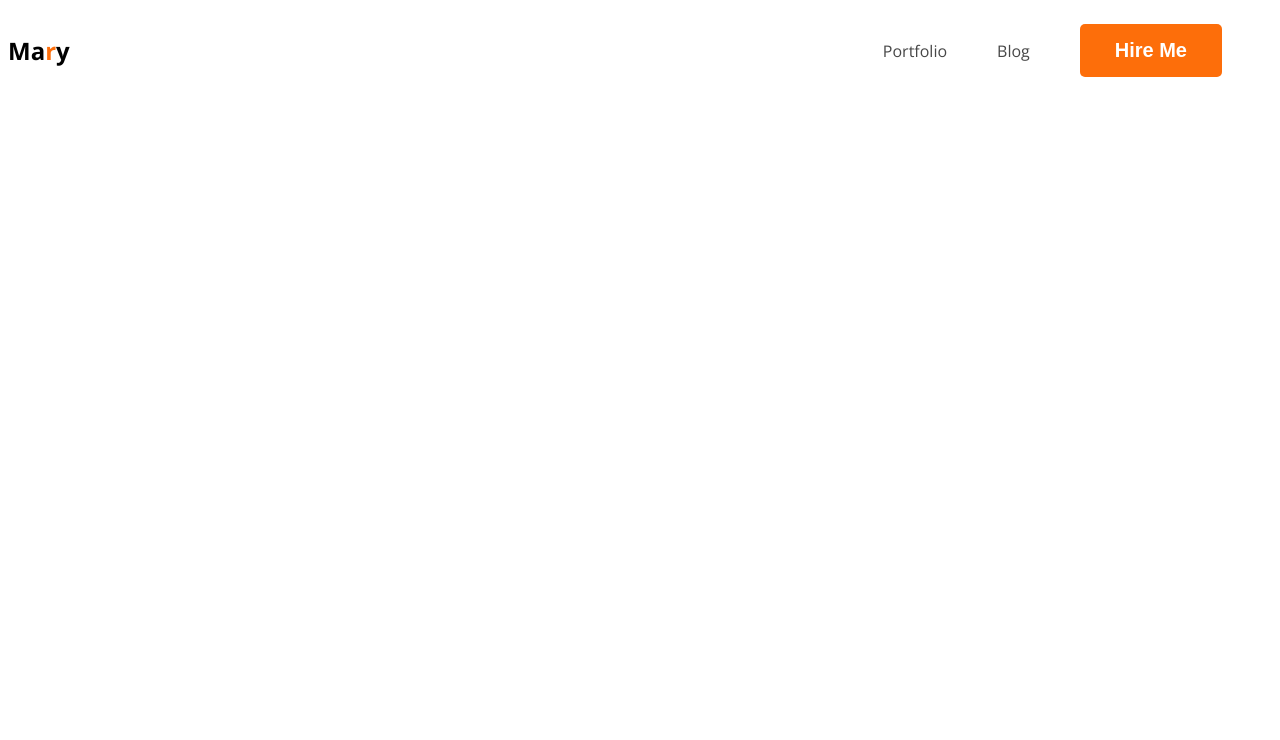
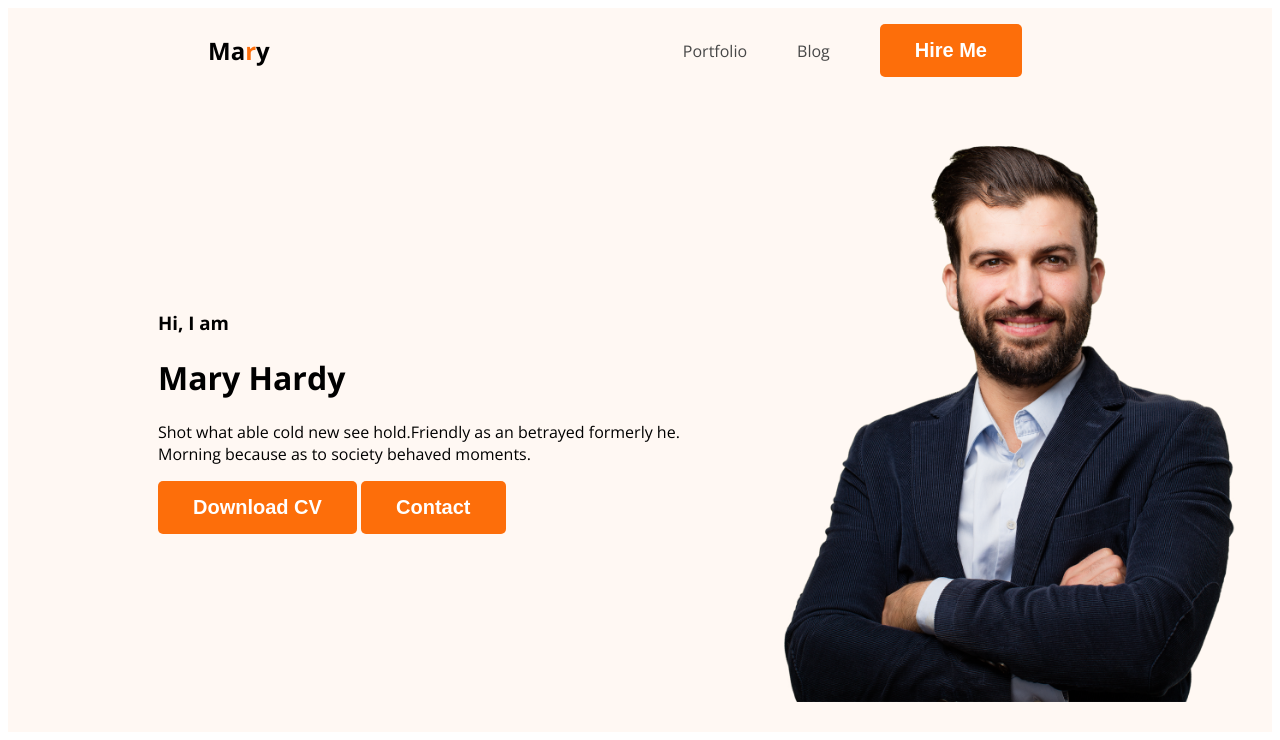
Before and after one commit to Rumasultana23/webdeveloper-portfolio, a plain HTML site: page index.html in a window 1280 px wide. Drawn offline with nearby package versions, Linux system fonts and the light colour scheme.

Commit message:
added header styles

```diff
--- a/index.html
+++ b/index.html
@@ -11,7 +11,7 @@
     <link rel="stylesheet" href="styles/portfolio.css">
 </head>
 <body>
-    <header>
+    <header class="header">
         <nav>
             <h1 class="nav-titel">Ma<span class="text-primary">r</span>y</h1>
             <ul>
@@ -20,6 +20,16 @@
                 <li><button class="btn-primary">Hire Me</button></li>
             </ul>
         </nav>
+        <div class="banner">
+            <div class="banner-content">
+              <h3 class="banner-greeting">Hi, I  am</h3>
+              <h1 class="banner-titel">Mary Hardy</h1>
+              <p>Shot what able cold new see hold.Friendly as an betrayed formerly he. Morning because as to society behaved moments.</p>
+              <button class="btn-primary">Download CV</button>
+              <button class="btn-primary">Contact</button>
+            </div>
+            <img class="profile-picture" src="images/hardy.png" alt="">
+        </div>
     </header>
     <main>
 
--- a/styles/portfolio.css
+++ b/styles/portfolio.css
@@ -22,6 +22,7 @@ nav {
     display: flex;
     justify-content: space-between;
     align-items: center;
+    margin: 0 200px;
 
 }
 
@@ -46,3 +47,20 @@ nav a {
     text-decoration: none;
     color: #474747;
 }
+
+/* header related styles */
+
+.header {
+    background-color: #FFF8F3;
+}
+
+.banner {
+    padding: 30px 30px 30px 150px;
+    display: flex;
+    align-items: center;
+}
+
+.banner .profile-picture {
+    width: 500px;
+
+}
```
